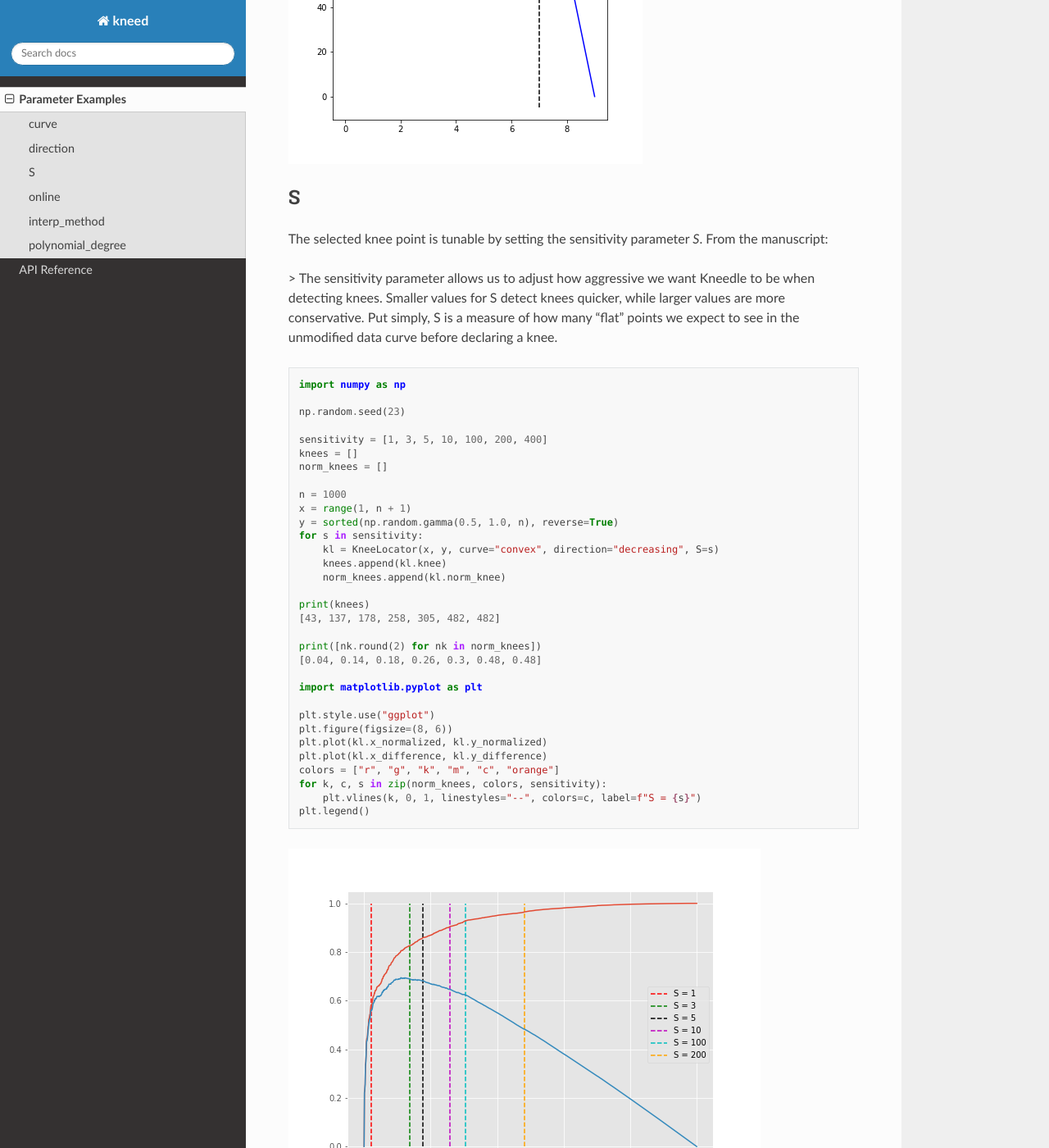
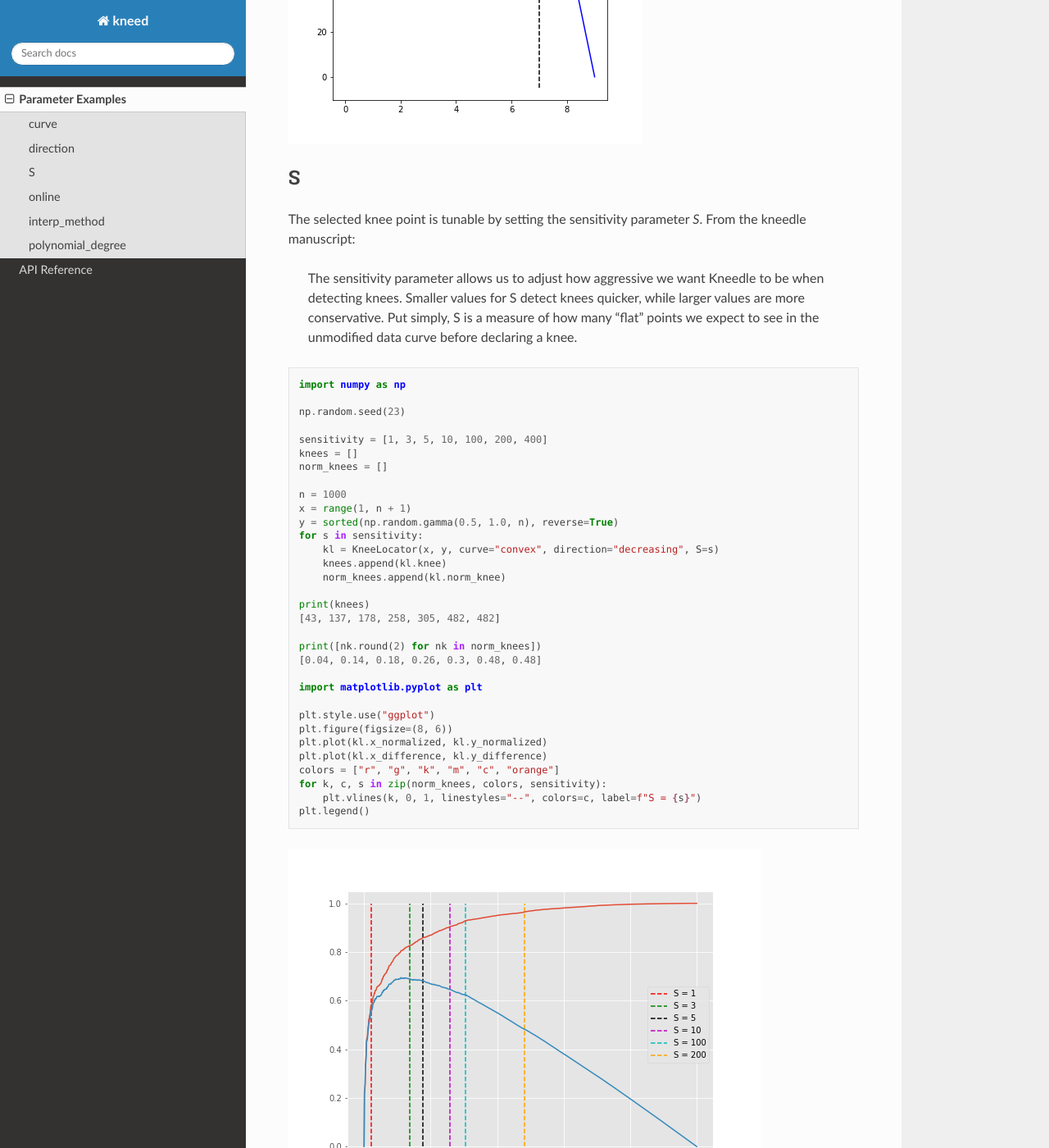
Before and after one commit to arvkevi/kneed, a Sphinx documentation site: the page built from docs/parameters.rst, in a window 1280 px wide and 1400 px high, scrolled down 2797 px. Shown: the whole window at 82% size. Built offline with Sphinx 7.4.7 and the Read the Docs theme 2.0.0, drawn with Linux system fonts in a browser that asks for light colours; some of the changed text lies outside the part shown.

Commit message:
improvements to parameters.rst

```diff
--- a/docs/parameters.rst
+++ b/docs/parameters.rst
@@ -21,7 +20,6 @@
     kl.plot_knee()
 
 .. image:: ../images/concave.png
-
 
 A convex curve example:
 
@@ -66,9 +64,9 @@
 S
 -
 
-The selected knee point is tunable by setting the sensitivity parameter `S`. From the manuscript:
+The selected knee point is tunable by setting the sensitivity parameter `S`. From the kneedle manuscript:
 
-> The sensitivity parameter allows us to adjust how aggressive we want Kneedle to be when detecting knees. Smaller values for S detect knees quicker, while larger values are more conservative. Put simply, S is a measure of how many “flat” points we expect to see in the unmodified data curve before declaring a knee.
+    The sensitivity parameter allows us to adjust how aggressive we want Kneedle to be when detecting knees. Smaller values for S detect knees quicker, while larger values are more conservative. Put simply, S is a measure of how many “flat” points we expect to see in the unmodified data curve before declaring a knee.
 
 .. code-block:: python
 
@@ -107,8 +105,7 @@
 
 .. image:: ../images/S_parameter.png
 
-Notice that any `S`>200 will result in a knee at 482 (0.48, normalized) in the plot above.
-
+Any `S`>200 will result in a knee at 482 (0.48, normalized) in the plot above.
 
 online
 ------
```
Also changed, not shown: other parts of docs/parameters.rst (+1 -2 lines).
